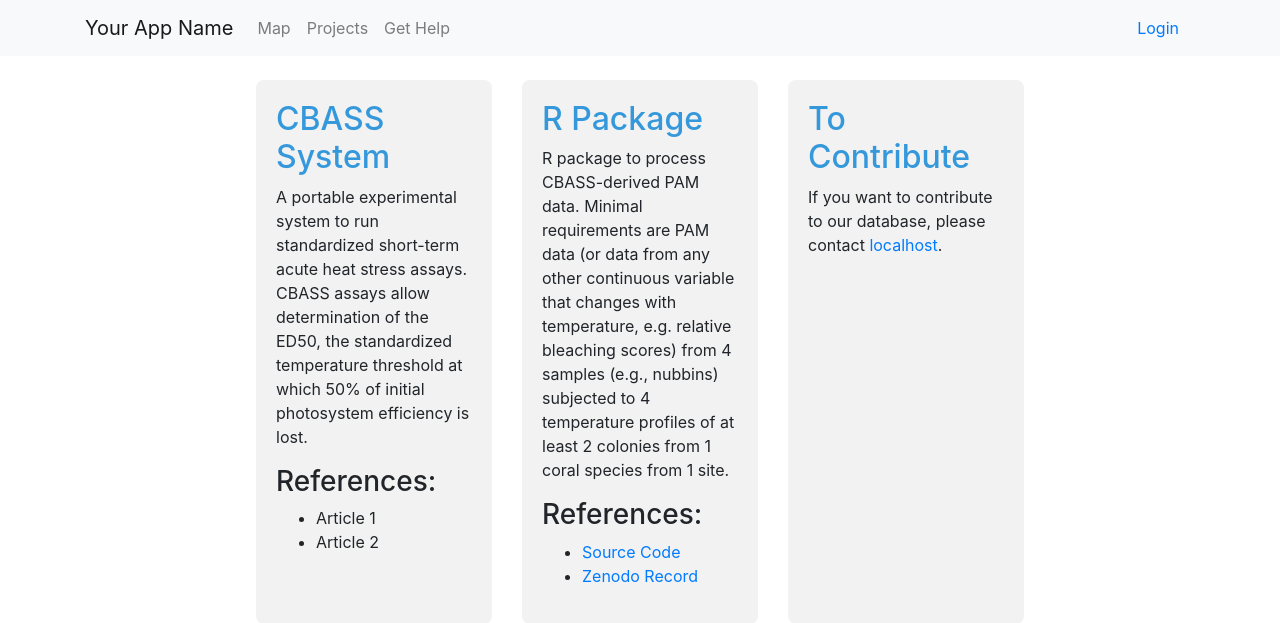
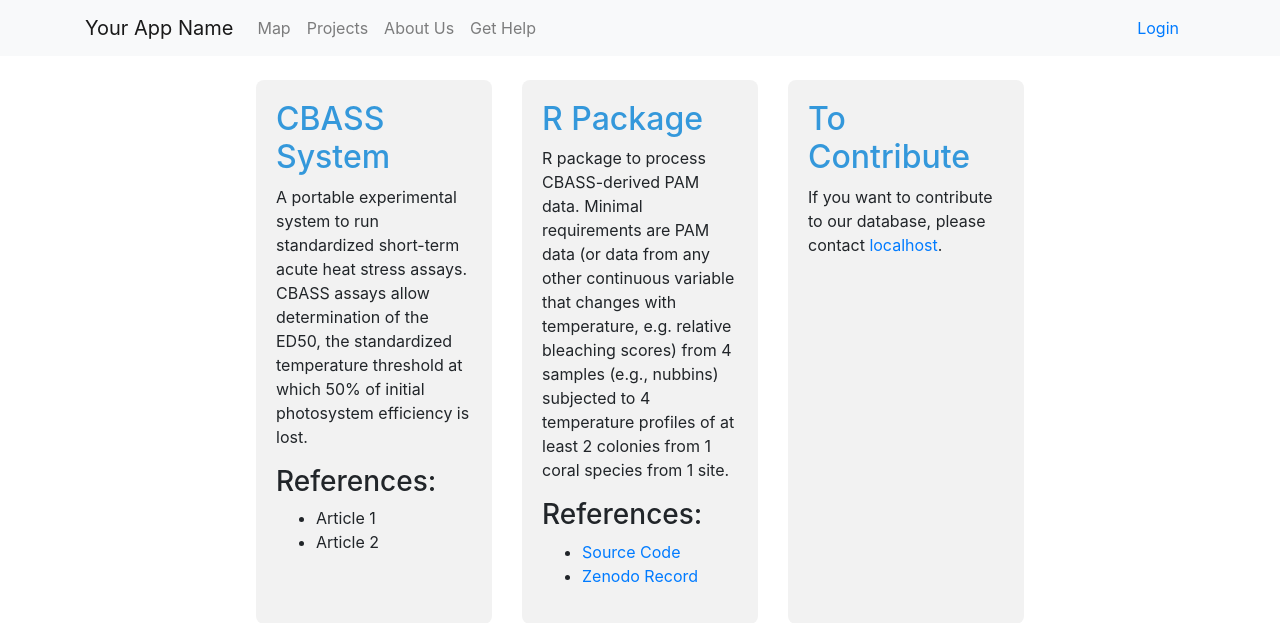
Before and after one commit to greenjune-ship-it/coral-future, a Django app: page / in a window 1280 px wide. Shown: the top 623 px of the page. Run offline with Django 5.2, Linux system fonts and the light colour scheme; some libraries are stand-ins or nearby versions.

Commit message:
added AG Voolstra link

```diff
--- a/django_app/static/templates/navbar.html
+++ b/django_app/static/templates/navbar.html
@@ -18,7 +18,12 @@
                     </a>
                 </li>
                 <li class="nav-item">
-                    <a class="nav-link" href="https://github.com/greenjune-ship-it/djangoExperiment/issues">Get Help</a>
+                    <a class="nav-link"
+                       href="https://www.biologie.uni-konstanz.de/voolstra/">About Us </a>
+                </li>
+                <li class="nav-item">
+                    <a class="nav-link"
+                       href="https://github.com/greenjune-ship-it/djangoExperiment/issues">Get Help</a>
                 </li>
                 <!-- Add more app-specific services as needed -->
             </ul>
@@ -38,7 +43,8 @@
             </div>
             {% else %}
             <!-- Displayed when the user is not authenticated -->
-            <a class="nav-link" href="{% url 'login' %}?next={{ request.get_full_path }}">Login</a>
+            <a class="nav-link"
+               href="{% url 'login' %}?next={{ request.get_full_path }}">Login</a>
             {% endif %}
         </div>
     </div>
```
